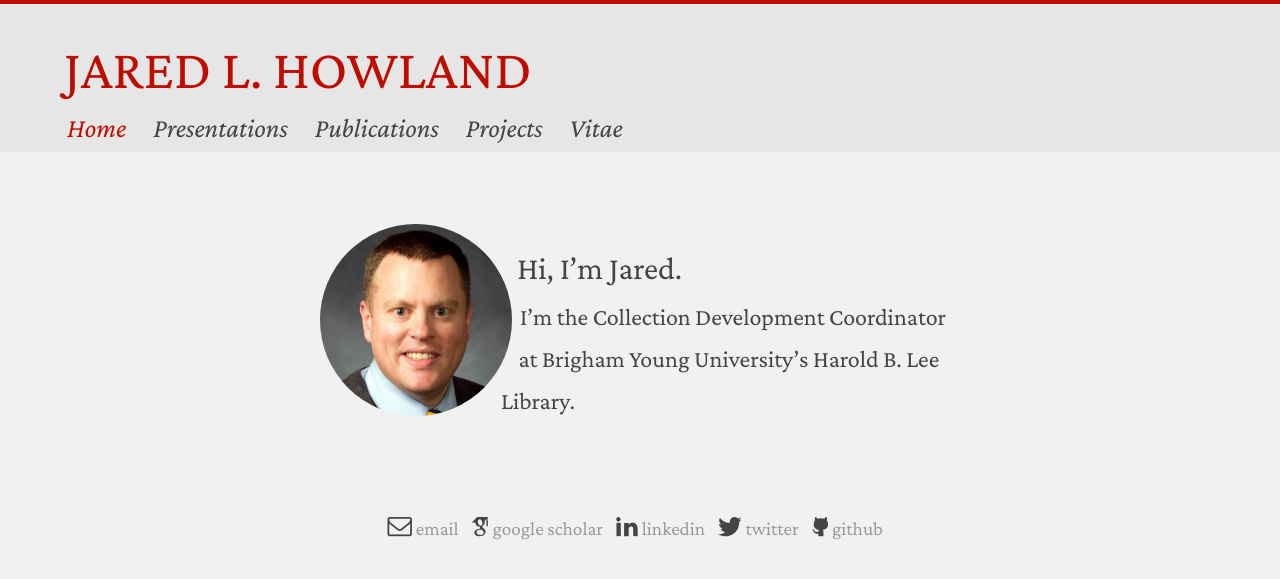
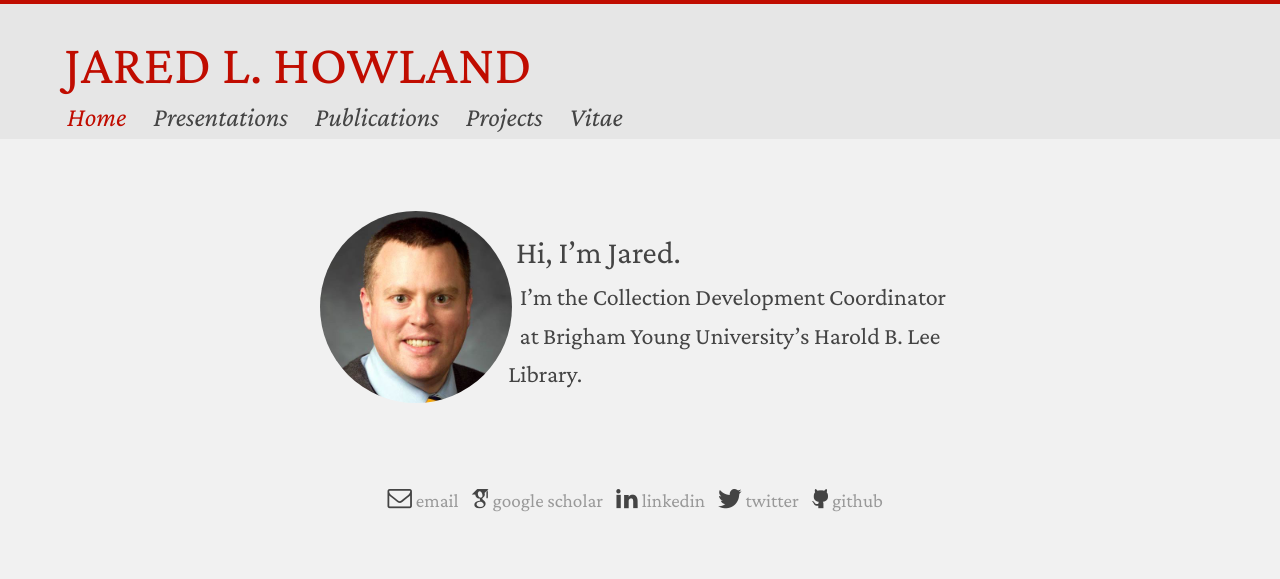
Before and after one commit to jaredhowland/jaredhowland.github.io, a Jekyll site: the page built from content/index.md, in a window 1280 px wide. Shown: the top 579 px of the page. Built offline with Jekyll 4.4.1, drawn with Linux system fonts in a browser that asks for light colours; comment, search, counter and statistics services are not loaded.

Commit message:
Update styles.min.scss

```diff
--- a/assets/css/styles.min.scss
+++ b/assets/css/styles.min.scss
@@ -274,7 +274,7 @@ footer {
 @media screen and (min-width: 30rem) {
   body {
     font-size: 1.25rem;
-    line-height: 1.6875;
+    line-height: 1.5;
   }
 
   header {
@@ -298,7 +298,7 @@ footer {
 @media screen and (min-width: 48rem) {
   body {
     font-size: 1.5rem;
-    line-height: 1.75;
+    line-height: 1.6;
   }
 
   header h1,
```
